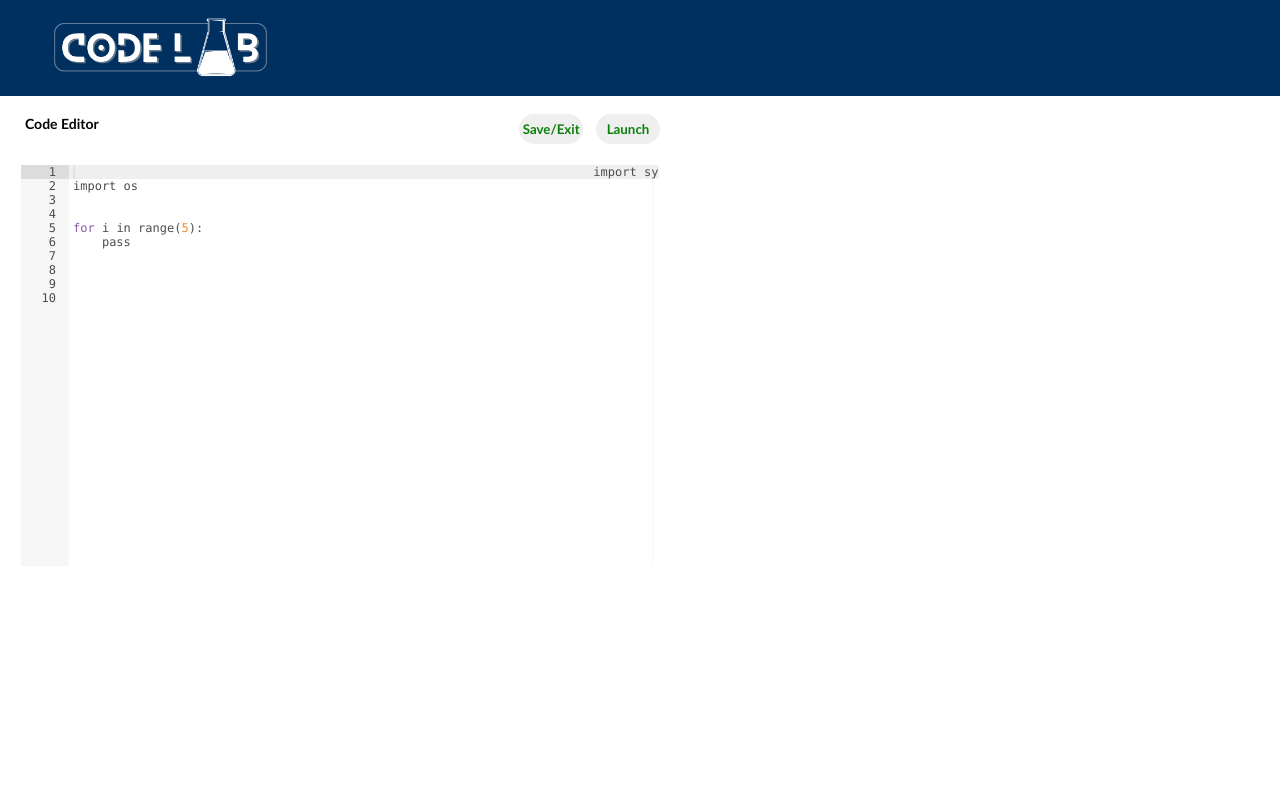
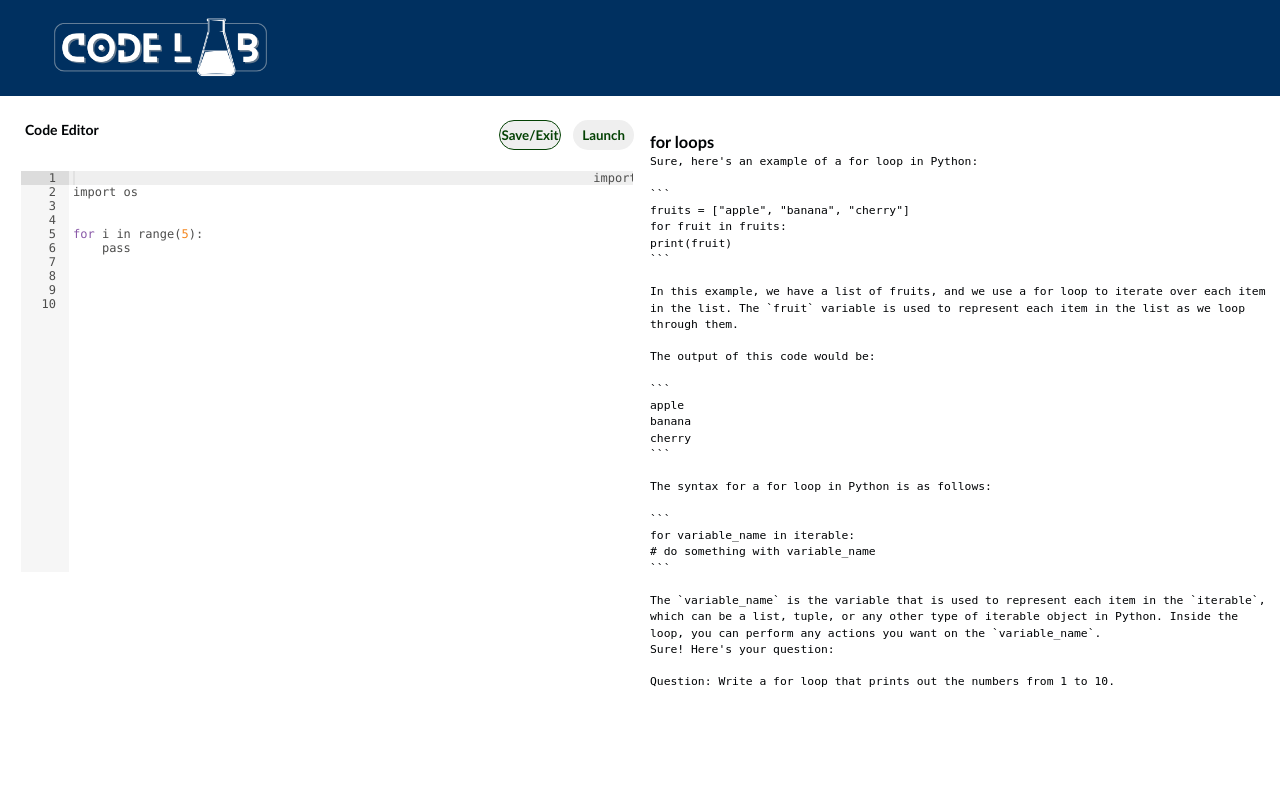
Before and after one commit to GordonChen19/CodeLab-Source-Code, a Flask app: page /session/1/C in a window 1280 px wide. Run offline with Flask 3, Linux system fonts and the light colour scheme; a user stored in the database is signed in; data comes from the database, SQL or seed files in the repository.

Commit message:
ai introduction

```diff
--- a/Website/static/css/editor.css
+++ b/Website/static/css/editor.css
@@ -15,21 +15,37 @@ li {
 
 #content {
   position: absolute;
-  top: 50px;
+  top: 15%;
+  left: 0%;
   min-height: 600px;
   min-width: 900px;
-  width: 100%;
+  width: 80%;
   height: 90%;
 }
 
 #code {
   position: relative;
-  width: 50%;
+  width: 60%;
   min-height: 70%;
-  margin-top: 5%;
   margin-left: 20px;
   /* background-color: blueviolet; */
 }
+
+#intro{
+  position: absolute;
+  top: 15%;
+  right: 0%;
+  display: block;
+  /* min-height: 600px;
+  min-width: 900px; */
+  width: 50%;
+  padding: 10px;
+
+}
+
+
+
+
 
 form{
   width: 100%;
@@ -37,16 +53,31 @@ form{
 
 #launch-button {
   border: 1px solid rgba(4, 66, 4, 0);
-  color: rgb(10, 128, 10);
+  color: rgb(4, 66, 4);
   border-radius: 20px;
   height: 30px;
   width:10%;
   right:0%;
 }
 
+#save-button {
+  border: 1px solid rgb(4, 66, 4);
+  color: rgb(4, 66, 4);
+  border-radius: 20px;
+  height: 30px;
+  width:10%;
+  right:12%;
+}
+
+
 #launch-button:hover{
   background-color: rgb(4, 66, 4);
   color: #f1f1f1;
+  cursor: pointer;
+}
+
+#save-button:hover {
+  border: 2px solid rgb(4, 66, 4);
   cursor: pointer;
 }
 
@@ -319,17 +350,3 @@ header{
 .message * {
   margin: 0px;
 }
-
-#save-button {
-  border: 1px solid rgba(4, 66, 4, 0);
-  color: rgb(10, 128, 10);
-  border-radius: 20px;
-  height: 30px;
-  width:10%;
-  right:12%;
-}
-
-#save-button:hover {
-  border: 2px solid rgb(10, 128, 10);
-  cursor: pointer;
-}
--- a/Website/templates/code_editor.html
+++ b/Website/templates/code_editor.html
@@ -40,11 +40,20 @@
                         </textarea><br/>
                     <div id="text-code-ace" class="hidden">{{ code }}</div>
 
-        </form>
-    </div>
+                </form>
+            </div>
 
 
-</div>
+        </div>
+
+
+
+        <div id="intro">
+
+            <h3>{{ room_name }}</h3>
+            <pre style="white-space: pre-line;">{{ introduction }}</pre>
+            <pre style="white-space: pre-line;">{{ question }}</pre>
+        </div>
 <script src="{{ url_for('static', filename='ace/ace.js') }}"></script>
 <script>
     // The Ace editor needs divs instead of textareas
--- a/Website/views.py
+++ b/Website/views.py
@@ -152,6 +152,7 @@ def enter_room_python(room_id):
     introduction=room.introduction
     question=room.question
 
+    print(introduction)
 
     return render_template('code_editor.html',
                            user=current_user,
@@ -246,6 +247,7 @@ def enter_room_Cpp(room_id):
     introduction=room.introduction
     question=room.question
 
+
     return render_template('code_editor.html',
                            user=current_user,
                            code=code,
--- a/running/a.py
+++ b/running/a.py
@@ -1,4 +1,4 @@
-                                                import sys
+                                                                        import sys
 import os
 
 
```
